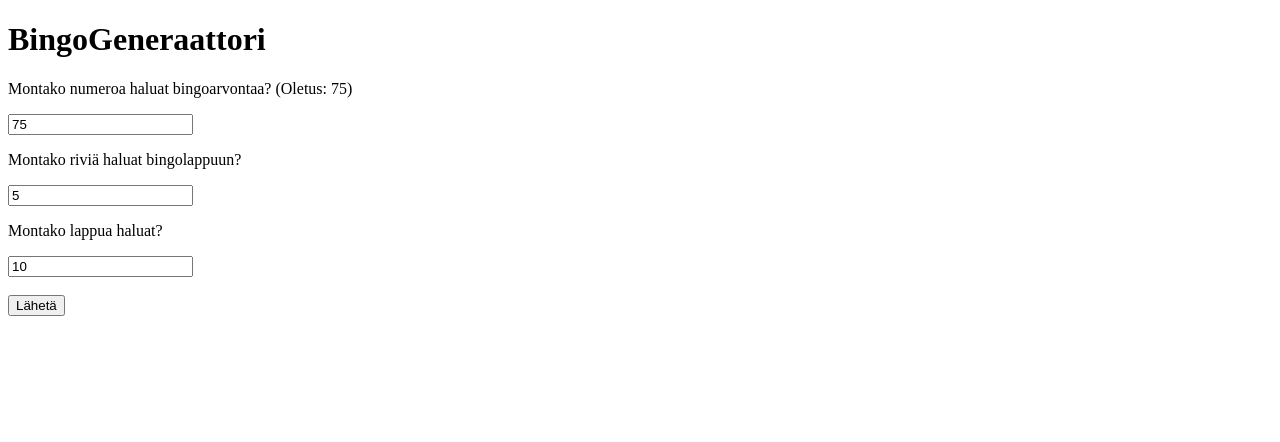
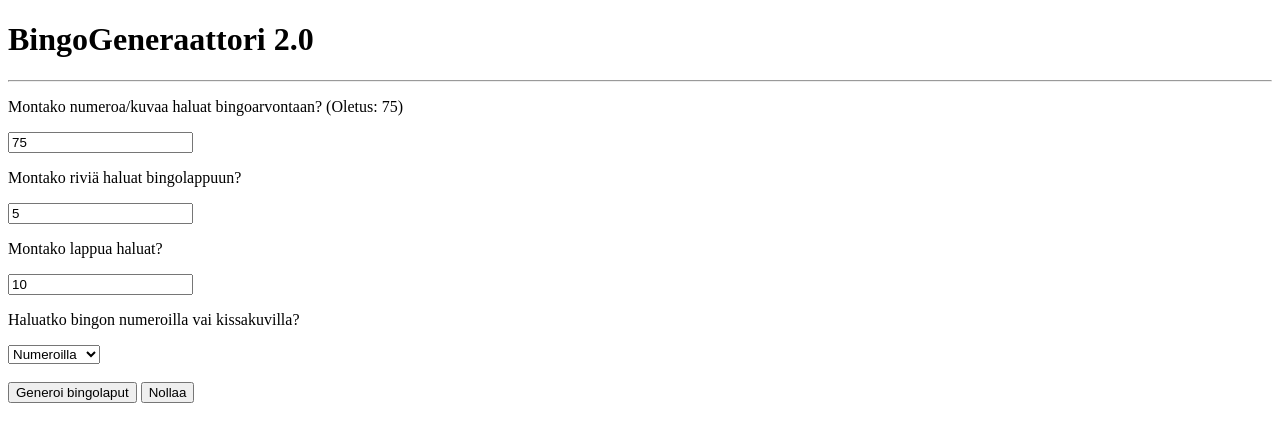
Before and after one commit to kaeki/bingobongo, a plain HTML site: page index.html in a window 1280 px wide. Drawn offline with Linux system fonts and the light colour scheme.

Commit message:
Kissakuvat lisätty

```diff
--- a/bingo.js
+++ b/bingo.js
@@ -2,6 +2,9 @@ var numbers, rows, amount, grid, result;
 var tables = [];
 var table = [];
 var readyTables = [];
+var imgSrc = '';
+
+var e = document.getElementById('selector');
 
 //ns. Main
 function createBingo(){
@@ -10,6 +13,7 @@ function createBingo(){
 	rows = document.getElementById('rows').value;
 	grid = rows * rows;
 	amount = document.getElementById('amount').value;
+	selected = e.options[e.selectedIndex].value;
 	console.log("Numeroita: " +numbers + " Rivejä: " +rows +" Lkm: "+amount);
 	bingoTable();
 	createTables();
@@ -19,10 +23,16 @@ function createBingo(){
 //Luo annetuista luvuista taulukon
 function bingoTable(){
 	for (i=0; i<numbers; i++){
-		tables[i] = i+1;
+		if(selected == "cat"){
+			imgSrc = '<img src="http://loremflickr.com/240/240?random='+(i+1)+'" />';
+			tables[i] = imgSrc;
+		}
+		else{
+			tables[i] = i+1;
+		}
 	}
 };
-//Sekoittaa taulukon
+//Sekoittaa taulukon ja palauttaa aina yhden valmiin kortin
 function shuffleArray(array) {
 	console.log("errday im shuffling");
     for (var i = array.length - 1; i > 0; i--) {
@@ -31,7 +41,7 @@ function shuffleArray(array) {
         array[i] = array[j];
         array[j] = temp;
     }
-    table = tables.slice(0, grid)
+    table = tables.slice(0, grid);
     return table;
 };
 function createTables(){
@@ -51,7 +61,7 @@ function makeTableHTML(myArray) {
        		}
 
     }
-    result += "</table><br>";
+    result += "</table><br><br>";
 
     return result;
 };
--- a/index.html
+++ b/index.html
@@ -7,15 +7,25 @@
 	</title>
 </head>
 <body>
-
-	<h1>BingoGeneraattori</h1>
-	<p>Montako numeroa haluat bingoarvontaa? (Oletus: 75)</p>
-	<input type="number" id="numbers" value="75"/><br>
+	<h1>BingoGeneraattori 2.0</h1>
+	<hr>
+	<p>Montako numeroa/kuvaa haluat bingoarvontaan? (Oletus: 75)</p>
+	<input type="number" id="numbers" value="75"/>
+	<br>
 	<p>Montako riviä haluat bingolappuun?</p>
-	<input type="number" id="rows" value="5"/><br>
+	<input type="number" id="rows" value="5"/>
+	<br>
 	<p>Montako lappua haluat?</p>
-	<input type="number" id="amount" value="10"/><br><br>
-	<button onclick="createBingo();">Lähetä</button><br><br>
+	<input type="number" id="amount" value="10"/>
+	<br>
+	<p>Haluatko bingon numeroilla vai kissakuvilla?</p>
+	<select id="selector">
+		<option value="number">Numeroilla</option>
+		<option value="cat">Kissakuvilla</option>
+	</select>
+	<br><br>
+	<button onclick="createBingo();">Generoi bingolaput</button>
+	<a href="index.html"><button>Nollaa</button></a><br><br>
 	<div id="tables">
 	</div>
 	<script src="bingo.js"></script>
```
